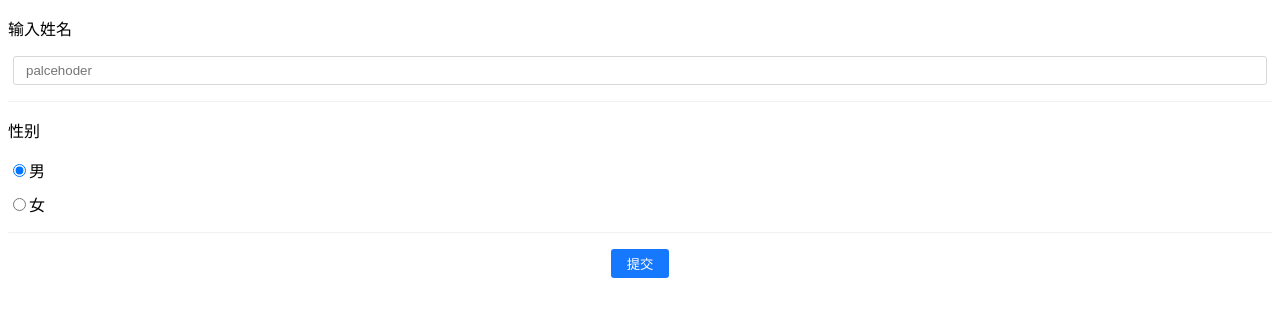
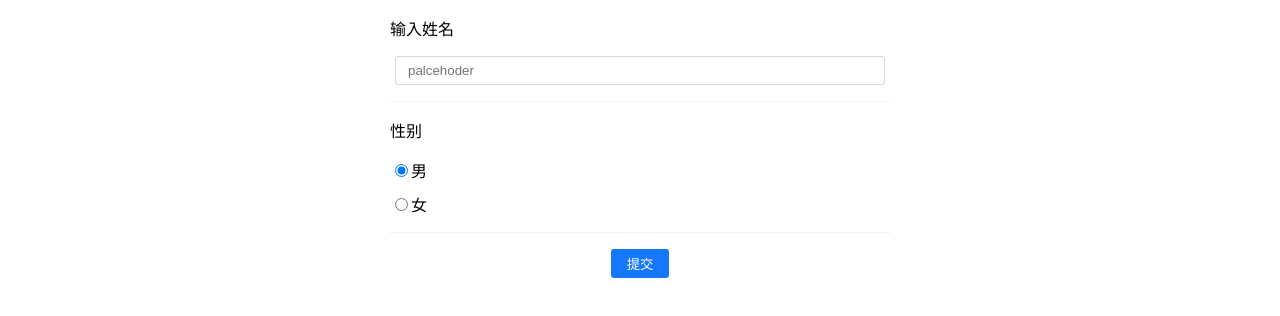
Before and after one commit to chen2021z/wenjuan-client, a Next.js app: page /question/1 in a window 1280 px wide. Shown: the top 316 px of the page. Built offline with nearby package versions, Linux system fonts and the light colour scheme.

Commit message:
feat: 抽离 PageWrapper, 统一定义 Head

```diff
--- /dev/null
+++ b/src/components/PageWrapper.tsx
@@ -0,0 +1,32 @@
+import React, { FC } from 'react'
+import Head from 'next/head'
+import Script from 'next/script'
+import styles from '@/styles/Common.module.scss'
+
+type PropsType = {
+  title: string
+  desc?: string
+  css?: string
+  js?: string
+  children: JSX.Element | JSX.Element[]
+}
+
+const PageWrapper: FC<PropsType> = (props: PropsType) => {
+  const { title, desc = '', css = '', js = '', children } = props
+
+  return <>
+      <Head>
+        <title>{title}</title>
+        <meta name="description" content={desc} />
+        <meta name="viewport" content="width=device-width, initial-scale=1" />
+        <link rel="icon" href="/favicon.ico" />
+        <style>{css}</style>
+      </Head>
+      <main className={styles.container}>
+        {children}
+      </main>
+      <Script id="page-js">{js}</Script>
+  </>
+}
+
+export default PageWrapper
--- a/src/pages/fail.tsx
+++ b/src/pages/fail.tsx
@@ -1,8 +1,10 @@
+import PageWrapper from "@/components/PageWrapper";
+
 export default function Fail() {
   return (
-    <div>
+    <PageWrapper title="提交失败">
       <h1>失败</h1>
       <p>问卷提交失败</p>
-    </div>
+    </PageWrapper>
   );
 }
--- a/src/pages/question/[id].tsx
+++ b/src/pages/question/[id].tsx
@@ -3,6 +3,7 @@ import { Inter } from "next/font/google";
 import QuestionInput from "@/components/QuestionComponents/QuestionInput";
 import QuestionRadio from "@/components/QuestionComponents/QuestionRadio";
 import styles from "@/styles/Question.module.scss";
+import PageWrapper from "@/components/PageWrapper";
 
 const inter = Inter({ subsets: ["latin"] });
 
@@ -12,14 +13,7 @@ type PropsType = {
 
 export default function Question(props: PropsType) {
   return (
-    <>
-      <Head>
-        <title>Question</title>
-        <meta name="description" content="Generated by create next app" />
-        <meta name="viewport" content="width=device-width, initial-scale=1" />
-        <link rel="icon" href="/favicon.ico" />
-      </Head>
-      <main>
+    <PageWrapper title="question">
       <form method="post" action="/api/answer">
         <input type="hidden" name="questionId" value={props.id} />
         <div className={styles.componentWrapper}>
@@ -48,8 +42,7 @@ export default function Question(props: PropsType) {
           <button type="submit">提交</button>
         </div>
       </form>
-      </main>
-    </>
+    </PageWrapper>
   );
 }
 
--- a/src/pages/success.tsx
+++ b/src/pages/success.tsx
@@ -1,8 +1,10 @@
+import PageWrapper from "@/components/PageWrapper";
+
 export default function Success() {
   return (
-    <div>
+    <PageWrapper title="提交成功">
       <h1>成功</h1>
       <p>问卷提交成功</p>
-    </div>
+    </PageWrapper>
   );
 }
--- /dev/null
+++ b/src/styles/Common.module.scss
@@ -0,0 +1,4 @@
+.container {
+  max-width: 500px;
+  margin: 0 auto;
+}
```
Lines whose indentation alone changed are shown as unchanged.
